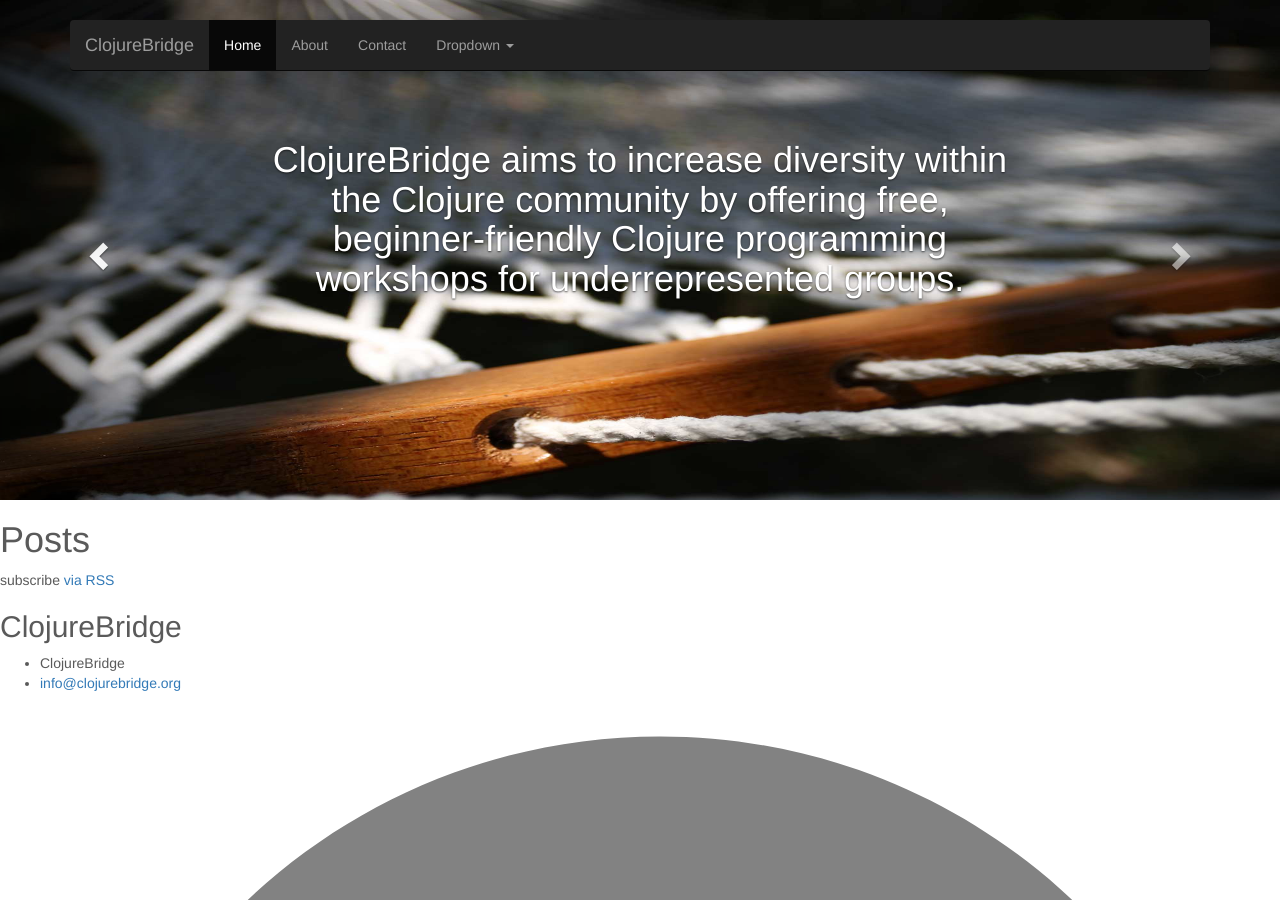
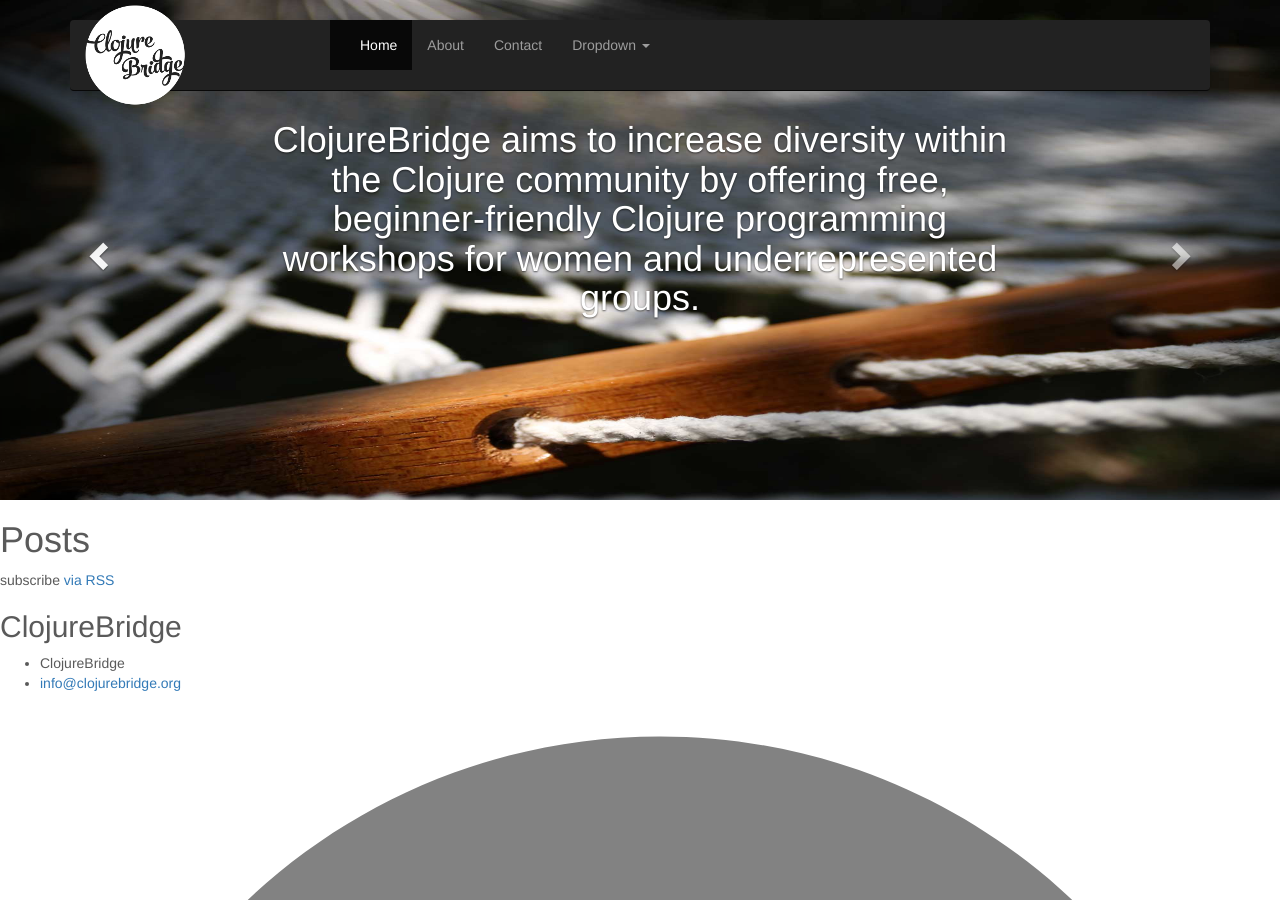
Before and after one commit to yokolet/ya-cb, a Jekyll site: the page built from index.html, in a window 1280 px wide and 900 px high. Built offline with Jekyll 4.4.1, drawn with Linux system fonts in a browser that asks for light colours.

Commit message:
Added Logo

```diff
--- a/_config.yml
+++ b/_config.yml
@@ -11,7 +11,7 @@ email: info@clojurebridge.org
 description: > # this means to ignore newlines until "baseurl:"
   Free, beginner-friendly Clojure programming workshops for
   underrepresented groups | ClojureBridge
-baseurl: "" # the subpath of your site, e.g. /blog
+baseurl: "/ya-cb" # the subpath of your site, e.g. /blog
 url: "http://clojurebridge.org" # the base hostname & protocol for your site
 twitter_username: clojurebridge
 github_username:  clojurebridge
--- a/_includes/carousel.html
+++ b/_includes/carousel.html
@@ -18,10 +18,10 @@
       -->
       <img class="first-slide" src="images/hammock.jpg">
       <div class="container">
-        <div class="carousel-caption" style="top: 100px;">
+        <div class="carousel-caption" style="top: 80px;">
           <h1>ClojureBridge aims to increase diversity within the
           Clojure community by offering free, beginner-friendly
-          Clojure programming workshops for underrepresented groups.</h1>
+          Clojure programming workshops for women and underrepresented groups.</h1>
         </div>
       </div>
     </div>
--- a/_includes/head.html
+++ b/_includes/head.html
@@ -6,7 +6,7 @@
   <title>{% if page.title %}{{ page.title | escape }}{% else %}{{ site.title | escape }}{% endif %}</title>
   <meta name="description" content="{% if page.excerpt %}{{ page.excerpt | strip_html | strip_newlines | truncate: 160 }}{% else %}{{ site.description }}{% endif %}">
 
-  <link rel="icon" href="{{ "favicon.ico" | prepend: site.baseurl }}">
+  <link rel="icon" href="{{ "/favicon.ico" | prepend: site.baseurl }}">
   <link rel="stylesheet" href="{{ "/stylesheets/bootstrap.min.css" | prepend: site.baseurl }}">
   <link rel="stylesheet" href="{{ "/stylesheets/ie10-viewport-bug-workaround.css" | prepend: site.baseurl }}">
   <link rel="stylesheet" href="{{ "/stylesheets/carousel.css" | prepend: site.baseurl }}">
--- a/_includes/header.html
+++ b/_includes/header.html
@@ -12,10 +12,12 @@
               <span class="icon-bar"></span>
               <span class="icon-bar"></span>
             </button>
-            <a class="navbar-brand" href="#">{{ site.title }}</a>
+            <div style="margin-top: -30px;">
+            <a class="navbar-brand" href="#"><img src="{{ "/images/White-Logo.100.png" | prepend: site.baseurl }}"/>
+            </div>
           </div>
           <div id="navbar" class="navbar-collapse collapse">
-            <ul class="nav navbar-nav">
+            <ul class="nav navbar-nav" style="padding-left: 100px;">
               <li class="active"><a href="#">Home</a></li>
               <li><a href="#about">About</a></li>
               <li><a href="#contact">Contact</a></li>
@@ -35,7 +37,6 @@
           </div>
         </div>
       </nav>
-
     </div>
 
 </header>
```
Also changed, not shown: images/White-Logo.100.png (added), images/White-Logo.150.png (added), images/logo.png (added).
